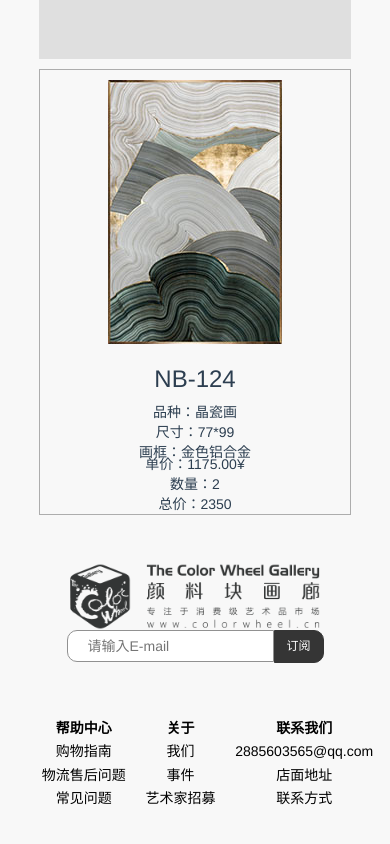
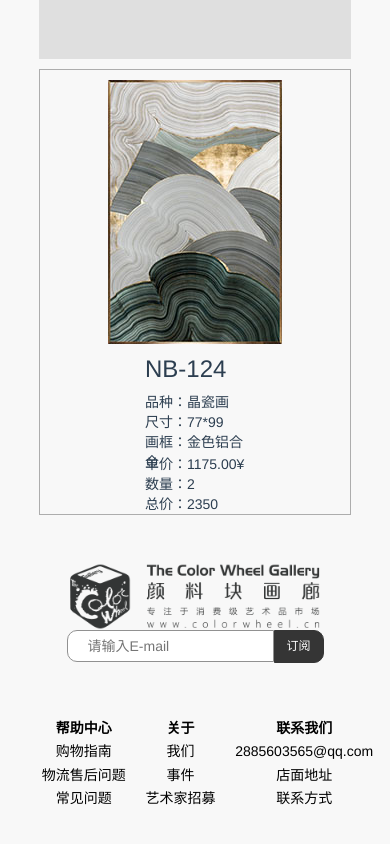
Before and after one commit to Yukiookami/colorwheel-frontend, a Vue app: page /check in a window 390 px wide. Shown: the part 1083-1927 px from the top of the page. Built offline with nearby package versions, Linux system fonts and the light colour scheme.

Commit message:
细节完善

```diff
--- a/src/components/check.vue
+++ b/src/components/check.vue
@@ -292,13 +292,15 @@ input[type=checkbox], input[type=radio] {
   }
 
   .imfor-box {
-    align-items: center;
+    align-items: flex-start;
     height: 10rem;
+    width: 10rem;
   }
 
   .commodity-imfor {
     flex-direction: column;
-    width: auto;
+    align-items: flex-start;
+    width: 10rem;
     height: 6rem;
   }
 
@@ -319,7 +321,7 @@ input[type=checkbox], input[type=radio] {
   .flex-box-place {
     display: flex;
     align-items: center;
-    width: 90vw;
+    width: 85vw;
   }
 
   .ps {
```
